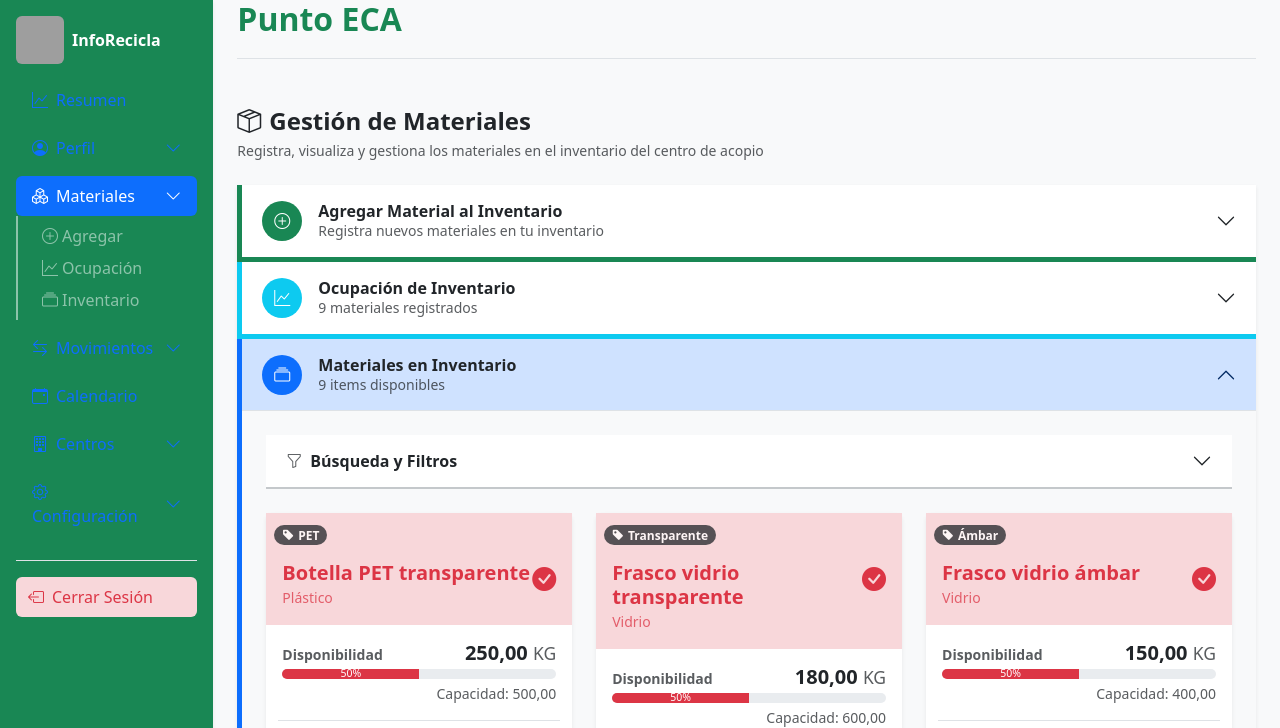
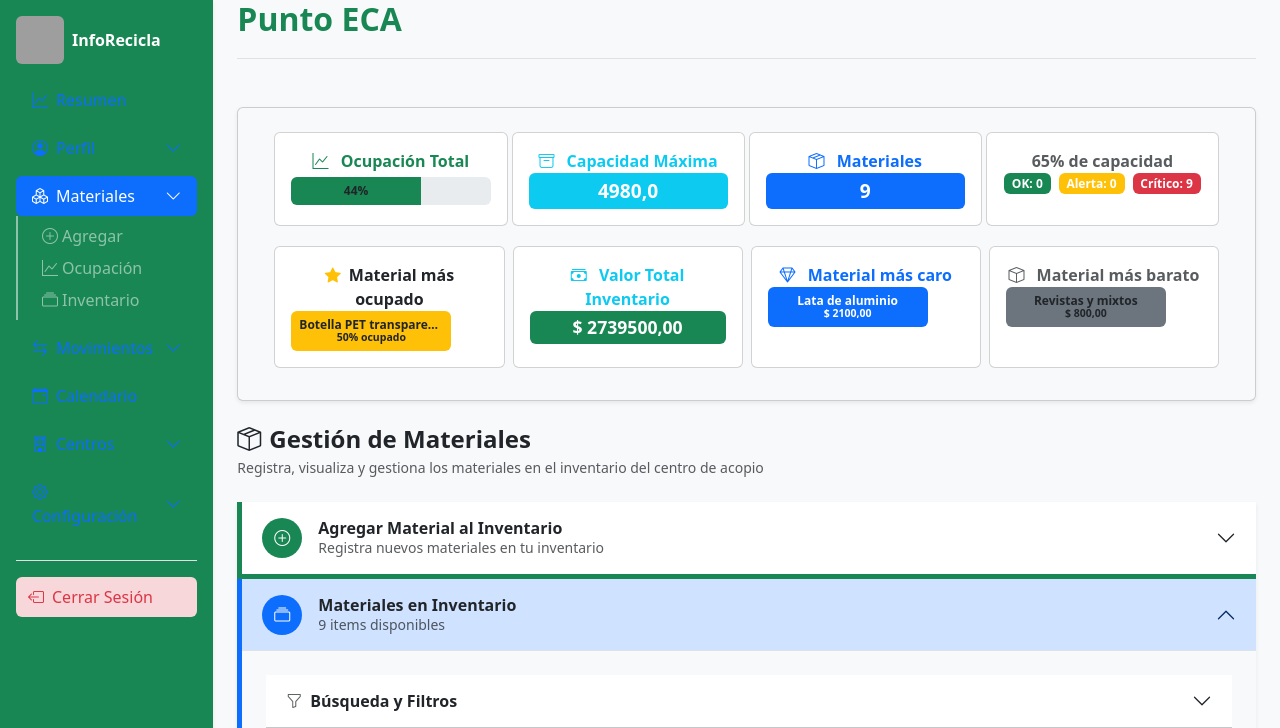
Before and after one commit to ElianMMCode/Inforecicla, a Django app: page /punto-eca/materiales/ in a window 1280 px wide. Shown: the top 728 px of the page. Run offline with Django 5.2, Linux system fonts and the light colour scheme; data comes from the database, SQL or seed files in the repository; data that the repository does not hold is empty; parts of the project's set-up code (start-up, migrations or seed data) failed here and were passed over; some libraries are stand-ins or nearby versions; grey boxes are pictures that could not be loaded.

Commit message:
feat/ cabacera informacion de materiales
- Se ajusta una cabecera con informacion relevante sobre los materiales
registrados en el inventario con {ocupacion_total, capacidad_maxima,
n_materieales, n_estados, materiales_mas_ocupado,
valor_total_inventario, material_mas_carro y material_mas_barato}

- Se borra la seccion de ocupacion en inventario por ser redundante con
la informacion ya presente en materiales de inventario

```diff
--- a/apps/inventory/views.py
+++ b/apps/inventory/views.py
@@ -20,18 +20,52 @@
     Construye el contexto por defecto para las demás secciones.
     """
 
+    materiales_inventario = list(Inventario.objects.filter(punto_eca=punto).order_by("-fecha_modificacion"))
+
+    total_stock = sum(float(inv.stock_actual) for inv in materiales_inventario)
+    total_capacidad = sum(float(inv.capacidad_maxima) for inv in materiales_inventario)
+
+    total_ok = sum(1 for inv in materiales_inventario if float(inv.ocupacion_actual) < float(inv.umbral_alerta))
+    total_alerta = sum(1 for inv in materiales_inventario if float(inv.ocupacion_actual) >= float(inv.umbral_alerta) and float(inv.ocupacion_actual) < float(inv.umbral_critico))
+    total_critico = sum(1 for inv in materiales_inventario if float(inv.ocupacion_actual) >= float(inv.umbral_critico))
+
+    # Calcular porcentaje de ocupación global para el header
+    if total_capacidad > 0:
+        ocupacion_porcentaje = round((total_stock / total_capacidad) * 100)
+    else:
+        ocupacion_porcentaje = 0
+
+    # KPIs adicionales para el header
+    material_mayor_ocupacion = None
+    material_mas_caro = None
+    material_mas_barato = None
+    costo_total_inventario = 0
+    materiales_criticos = []
+    if materiales_inventario:
+        # Material mayor ocupación
+        material_mayor_ocupacion = max(materiales_inventario, key=lambda i: float(i.ocupacion_actual))
+        # Material más caro
+        material_mas_caro = max(materiales_inventario, key=lambda i: float(i.precio_compra or 0))
+        # Material más barato
+        material_mas_barato = min(materiales_inventario, key=lambda i: float(i.precio_compra or 0))
+        # Costo total inventario
+        costo_total_inventario = sum(float(i.stock_actual) * float(i.precio_compra or 0) for i in materiales_inventario)
+        # Materiales en estado crítico
+        materiales_criticos = [i for i in materiales_inventario if float(i.ocupacion_actual) >= float(i.umbral_critico)]
+
     return {
         "seccion": "materiales",
         "section_template": SECTION_TEMPLATES["materiales"],
         "gestor": punto.gestor_eca,
         "punto": punto,
         "unidades_medida": cons.UnidadMedida.choices,
-        # Eliminamos las listas globales para evitar confusión en el template.
-        # "categorias_material": CategoriaMaterial.objects.all(),
-        # "tipos_material": TipoMaterial.objects.all(),
-        "materiales_inventario": Inventario.objects.filter(punto_eca=punto).order_by(
-            "-fecha_modificacion"
-        ),
+        "materiales_inventario": materiales_inventario,
+        "total_stock": total_stock,
+        "total_capacidad": total_capacidad,
+        "total_ok": total_ok,
+        "total_alerta": total_alerta,
+        "total_critico": total_critico,
+        "ocupacion_porcentaje": ocupacion_porcentaje,
         "categoria_inventario": (
             Inventario.objects.filter(punto_eca=punto)
             .select_related("material__categoria")
@@ -44,6 +78,11 @@
             .values_list("material__tipo__nombre", flat=True)
             .distinct()
         ),
+        "material_mayor_ocupacion": material_mayor_ocupacion,
+        "material_mas_caro": material_mas_caro,
+        "material_mas_barato": material_mas_barato,
+        "costo_total_inventario": costo_total_inventario,
+        "materiales_criticos": materiales_criticos,
     }
 
 
--- a/templates/ecas/section-materiales.html
+++ b/templates/ecas/section-materiales.html
@@ -3,6 +3,117 @@
          data-gestor="{{ gestor }}"
          data-usuario-id="{{ gestor.id }}"
          data-punto-eca-id="{{ punto.id }}">
+    <div class="card bg-light p-4 mb-4 shadow-sm kpi-row-header">
+        <!-- Nueva grilla bootstrap: filas y columnas fijas, rígidas, para KPIs -->
+        <div class="container-fluid">
+            <div class="row gx-1 gy-1 flex-wrap justify-content-center">
+                <!-- Fila 1: KPIs principales -->
+                <div class="col-lg-3 col-md-6 col-sm-12 mb-2">
+                    <div class="card kpi-card text-center p-3 h-100">
+                        <span class="fw-bold text-success"><i class="bi bi-graph-up me-2"></i> Ocupación Total</span>
+                        <div class="progress mt-1" style="height: 28px;">
+                            <div class="progress-bar bg-success"
+                                 style="width: {{ ocupacion_porcentaje }}%">
+                                <span class="fw-bold text-dark">{{ ocupacion_porcentaje }}%</span>
+                            </div>
+                        </div>
+                    </div>
+                </div>
+                <div class="col-lg-3 col-md-6 col-sm-12 mb-2">
+                    <div class="card kpi-card text-center p-3 h-100">
+                        <span class="fw-bold text-info"><i class="bi bi-archive me-2"></i> Capacidad Máxima</span>
+                        <span class="badge bg-info p-2" style="font-size:1.2em">{{ total_capacidad|default:'-' }}</span>
+                    </div>
+                </div>
+                <div class="col-lg-3 col-md-6 col-sm-12 mb-2">
+                    <div class="card kpi-card text-center p-3 h-100">
+                        <span class="fw-bold text-primary"><i class="bi bi-box-seam me-2"></i> Materiales</span>
+                        <span class="badge bg-primary p-2" style="font-size:1.2em">{{ materiales_inventario|length }}</span>
+                    </div>
+                </div>
+                <div class="col-lg-3 col-md-6 col-sm-12 mb-2">
+                    <div class="card kpi-card text-center p-3 h-100">
+                        <span class="fw-bold text-muted">Estados</span>
+                        <div class="d-flex justify-content-center gap-2 flex-wrap">
+                            <span class="badge bg-success">OK: {{ total_ok }}</span>
+                            <span class="badge bg-warning">Alerta: {{ total_alerta }}</span>
+                            <span class="badge bg-danger">Crítico: {{ total_critico }}</span>
+                        </div>
+                    </div>
+                </div>
+            </div>
+            <div class="row gx-2 gy-2 flex-wrap justify-content-center mt-1">
+                <!-- Fila 2: KPIs secundarios -->
+                <div class="col-lg-3 col-md-6 col-sm-12 mb-2">
+                    <div class="card kpi-card text-center p-3 h-100">
+                        <span class="fw-bold text-dark"><i class="bi bi-star-fill text-warning me-1"></i> Material más ocupado</span>
+                        {% if material_mayor_ocupacion %}
+                            <span class="badge bg-warning text-dark fw-bold p-2 text-truncate kpi-badge"
+                                  style="max-width:160px"
+                                  title="{{ material_mayor_ocupacion.material.nombre }}">
+                                {{ material_mayor_ocupacion.material.nombre }}
+                                <br />
+                                <small>{{ material_mayor_ocupacion.ocupacion_actual|floatformat:0 }}% ocupado</small>
+                            </span>
+                        {% else %}
+                            <span class="badge bg-secondary p-2">-</span>
+                        {% endif %}
+                    </div>
+                </div>
+                <div class="col-lg-3 col-md-6 col-sm-12 mb-2">
+                    <div class="card kpi-card text-center p-3 h-100">
+                        <span class="fw-bold text-info"><i class="bi bi-cash-stack me-2"></i> Valor Total Inventario</span>
+                        <span class="badge bg-success text-white fw-bold p-2"
+                              style="font-size:1.1em">$ {{ costo_total_inventario|floatformat:2 }}</span>
+                    </div>
+                </div>
+                <div class="col-lg-3 col-md-6 col-sm-12 mb-2">
+                    <div class="card kpi-card text-center p-3 h-100">
+                        <span class="fw-bold text-primary"><i class="bi bi-gem me-2"></i> Material más caro</span>
+                        {% if material_mas_caro %}
+                            <span class="badge bg-primary text-white fw-bold p-2 mb-2 text-truncate kpi-badge"
+                                  style="max-width:160px"
+                                  title="{{ material_mas_caro.material.nombre }}">
+                                {{ material_mas_caro.material.nombre }}
+                                <br />
+                                <small>$ {{ material_mas_caro.precio_compra|floatformat:2 }}</small>
+                            </span>
+                        {% else %}
+                            <span class="badge bg-secondary p-2">-</span>
+                        {% endif %}
+                    </div>
+                </div>
+                <div class="col-lg-3 col-md-6 col-sm-12 mb-2">
+                    <div class="card kpi-card text-center p-3 h-100">
+                        <span class="fw-bold text-muted"><i class="bi bi-box me-2"></i> Material más barato</span>
+                        {% if material_mas_barato %}
+                            <span class="badge bg-secondary text-dark fw-bold p-2 mb-2 text-truncate kpi-badge"
+                                  style="max-width:160px"
+                                  title="{{ material_mas_barato.material.nombre }}">
+                                {{ material_mas_barato.material.nombre }}
+                                <br />
+                                <small>$ {{ material_mas_barato.precio_compra|floatformat:2 }}</small>
+                            </span>
+                        {% else %}
+                            <span class="badge bg-secondary p-2">-</span>
+                        {% endif %}
+                    </div>
+                </div>
+            </div>
+        </div>
+        <!-- Minimal custom style for truncation and mobile -->
+        <style>
+        .kpi-card .kpi-badge {
+          white-space: nowrap;
+          overflow: hidden;
+          text-overflow: ellipsis;
+        }
+        @media (max-width: 600px) {
+          .kpi-card { min-width: 98vw; margin-bottom: 10px; }
+          .kpi-card .kpi-badge { max-width:90vw; }
+        }
+        </style>
+    </div>
     <!-- Título principal -->
     <div class="mb-4">
         <h2 class="h4 fw-bold text-dark mb-1">
@@ -545,68 +656,6 @@
             console.log('✓ Script inline completado');
         })();
         </script>
-        <!-- Item 2: OCUPACIÓN DE INVENTARIO -->
-        <div class="accordion-item border-start border-5 border-info">
-            <h2 class="accordion-header" id="headingOcupacion">
-                <button class="accordion-button fw-bold collapsed"
-                        type="button"
-                        data-bs-toggle="collapse"
-                        data-bs-target="#collapseOcupacion"
-                        aria-expanded="false"
-                        aria-controls="collapseOcupacion">
-                    <span class="bg-info p-2 rounded-circle me-3"
-                          style="width: 40px;
-                                 height: 40px;
-                                 display: flex;
-                                 align-items: center;
-                                 justify-content: center">
-                        <i class="bi bi-graph-up text-white"></i>
-                    </span>
-                    <span>
-                        <span class="fw-bold text-dark d-block">Ocupación de Inventario</span>
-                        <small class="text-muted fw-normal"><span>{{ materiales_inventario.count }}</span> materiales registrados</small>
-                    </span>
-                </button>
-            </h2>
-            <div id="collapseOcupacion"
-                 class="accordion-collapse collapse"
-                 aria-labelledby="headingOcupacion"
-                 data-bs-parent="#acordeonMateriales">
-                <div class="accordion-body p-4 bg-light">
-                    <div class="text-muted text-center py-3">No hay datos de inventario disponibles</div>
-                    <div class="table-responsive">
-                        <table class="table table-sm align-middle mb-0">
-                            <thead class="bg-success text-white">
-                                <tr>
-                                    <th>Material</th>
-                                    <th class="text-end" style="width:140px;">Stock</th>
-                                    <th class="text-end" style="width:140px;">Capacidad</th>
-                                    <th style="min-width:240px;">% Ocupación</th>
-                                </tr>
-                            </thead>
-                            <tbody>
-                                <tr>
-                                    <td class="fw-semibold">Material</td>
-                                    <td class="text-end">0.00</td>
-                                    <td class="text-end">0.00</td>
-                                    <td>
-                                        <div class="progress" style="height:18px;">
-                                            <div class="progress-bar"  role="progressbar">
-                                                <span class="small">0%</span>
-                                            </div>
-                                        </div>
-                                    </td>
-                                </tr>
-                            </tbody>
-                        </table>
-                    </div>
-                    <div class="small text-muted mt-2">
-                        Colores: <span class="badge bg-success">OK</span> <span class="badge bg-warning">Alerta</span>
-                        <span class="badge bg-danger">Crítico</span>
-                    </div>
-                </div>
-            </div>
-        </div>
         <!-- Item 3: MATERIALES EN INVENTARIO -->
         <div class="accordion-item border-start border-5 border-primary">
             <h2 class="accordion-header" id="headingTarjetas">
@@ -722,21 +771,6 @@
                                     </div>
                                     <!-- Ocupación y Botones -->
                                     <div class="row g-3 mb-3">
-                                        <div class="col-md-6 col-lg-3">
-                                            <label for="filtroOcupacionInventario"
-                                                   class="form-label fw-semibold text-muted mb-1">
-                                                <i class="bi bi-percent me-1"></i>Ocupación
-                                            </label>
-                                            <select class="form-select border-2 border-success js-select2-filtro-ocupacion-inventario"
-                                                    id="filtroOcupacionInventario"
-                                                    style="width: 100%">
-                                                <option value="">Cualquier ocupación</option>
-                                                <option value="0-25">0% - 25%</option>
-                                                <option value="25-50">25% - 50%</option>
-                                                <option value="50-75">50% - 75%</option>
-                                                <option value="75-100">75% - 100%</option>
-                                            </select>
-                                        </div>
                                         <div class="col-md-6 col-lg-3 d-flex align-items-end gap-2">
                                             <button id="btnBuscarInventario"
                                                     class="btn btn-success flex-grow-1"
@@ -2182,12 +2216,6 @@
                 $filtroUnidadInventario.select2({ theme: 'bootstrap4', width: '100%', allowClear: true, placeholder: 'Todas las unidades' });
             }
 
-            // Inicializar Select2 para ocupación
-            var $filtroOcupacionInventario = $('#filtroOcupacionInventario');
-            if ($filtroOcupacionInventario.length) {
-                $filtroOcupacionInventario.select2({ theme: 'bootstrap4', width: '100%', allowClear: true, placeholder: 'Cualquier ocupación' });
-            }
-
             console.log('✓ Select2 inicializado para todos los filtros de inventario');
         });
 
@@ -2256,43 +2284,7 @@
                         const unidad = inv.unidad_medida || inv.unidadMedida || inv.material?.unidad_medida || inv.material?.unidadMedida || inv.unidad || '';
                         const precioCompra = inv.precio_compra ?? inv.precioCompra ?? inv.material?.precio_compra ?? inv.material?.precioCompra ?? 0;
                         const precioVenta = inv.precio_venta ?? inv.precioVenta ?? inv.material?.precio_venta ?? inv.material?.precioVenta ?? 0;
-                        // Usar SIEMPRE 'porcentaje_ocupacion' universal
-                        const porcentaje_ocupacion = Number(inv.porcentaje_ocupacion ?? inv.porcentajeOcupacion ?? inv.ocupacion_actual ?? 0);
-                        const umbralAlerta = Number(inv.umbral_alerta ?? inv.umbralAlerta ?? inv.material?.umbral_alerta ?? inv.material?.umbralAlerta ?? 0);
-                        const umbralCritico = Number(inv.umbral_critico ?? inv.umbralCritico ?? inv.material?.umbral_critico ?? inv.material?.umbralCritico ?? 0);
-
-                        // Mapping de clase y color exacto:
-                        // bg-danger si porcentaje_ocupacion >= umbral_critico
-                        // bg-warning si porcentaje_ocupacion >= umbral_alerta
-                        // bg-success para el resto
-                        let cardHeaderClass = '', progressClass = '', iconHtml = '', cardHeaderTextClass = '';
-                        // Refactor mapping: siempre usar los thresholds exactos
-                        // No depende de si el umbral es > 0
-                        // Si el backend manda 0, la tarjeta será success
-                        // Asegurar que los umbrales son números válidos y > 0, sino ignorar thresholds
-                        const safeUmbralCritico = Number(umbralCritico) > 0 ? Number(umbralCritico) : 10000;
-                        const safeUmbralAlerta = Number(umbralAlerta) > 0 ? Number(umbralAlerta) : 10000;
-
-                        if (porcentaje_ocupacion >= safeUmbralCritico) {
-                          cardHeaderClass = 'bg-danger-subtle text-danger';
-                          progressClass = 'bg-danger';
-                          iconHtml = '<i class="bi bi-exclamation-octagon-fill fs-4" title="Stock Crítico"></i>';
-                        } else if (porcentaje_ocupacion >= safeUmbralAlerta) {
-                          cardHeaderClass = 'bg-warning-subtle text-warning-emphasis';
-                          progressClass = 'bg-warning';
-                          iconHtml = '<i class="bi bi-exclamation-triangle-fill fs-4" title="Stock Bajo"></i>';
-                        } else {
-                          cardHeaderClass = 'bg-success-subtle text-success-emphasis';
-                          progressClass = 'bg-success';
-                          iconHtml = '<i class="bi bi-check-circle-fill fs-4" title="Stock Óptimo"></i>';
-                        }
-                        // Comentario: El mapping de thresholds se corresponde exactamente a la lógica del backend Django.
-                        // Si los umbrales vienen en 0, el backend considera que no hay alerta/critico y el estado será success.
-                        // Así garantizamos consistencia entre render dinámico y filtrado por nombre (Select2, DOM).
-
-                        // Comentario: Este mapping garantiza que el render dinámico de tarjetas sea idéntico al render por Django,
-                        // y homogeneiza keys y lógica para facilitar futuras migraciones y debugging.
-
+                        // Nuevo render sin ocupación universal ni mappings de umbral/porcentaje: sólo stock y datos esenciales
                         var card = document.createElement('div');
                         card.className = 'col-12 col-md-6 col-lg-4 tarjeta-material';
                         card.setAttribute('data-categoria', categoria);
@@ -2306,12 +2298,11 @@
                                         <i class="bi bi-tag-fill me-1"></i>${categoria || 'General'}
                                     </span>
                                 </div>
-                                <div class="card-header border-0 d-flex justify-content-between align-items-start pt-5 pb-3 ${cardHeaderClass}">
+                                <div class="card-header border-0 d-flex justify-content-between align-items-start pt-5 pb-3">
                                     <div>
                                         <h5 class="card-title mb-0 fw-bold">${nombre}</h5>
                                         <small class="opacity-75">${tipo}</small>
                                     </div>
-                                    ${iconHtml}
                                 </div>
                                 <div class="card-body">
                                     <div class="mb-4">
@@ -2322,12 +2313,6 @@
                                                 <span class="small text-muted fw-normal">${unidad}</span>
                                             </span>
                                         </div>
-                                        <!-- Progress bar usa porcentaje_ocupacion universal -->
-                                        <div class="progress" style="height: 10px; border-radius: 5px;">
-                                            <div class="progress-bar ${progressClass}" role="progressbar" style="width: ${porcentaje_ocupacion.toFixed(0)}%" aria-valuenow="${porcentaje_ocupacion.toFixed(0)}" aria-valuemin="0" aria-valuemax="100">
-                                                <span class="small">${porcentaje_ocupacion.toFixed(0)}%</span>
-                                            </div>
-                                        </div>
                                         <p class="text-end small text-muted mt-1">Capacidad: ${Number(capacidad).toFixed(2)}</p>
                                     </div>
                                     <div class="row g-2 py-3 border-top border-bottom">
@@ -2351,7 +2336,6 @@
                             </div>
                         `;
                         contenedor.appendChild(card);
-                        // Fin refactor tarjetas dinámicas. Lógica unificada y documentada.
                     });
                 }
 
```
